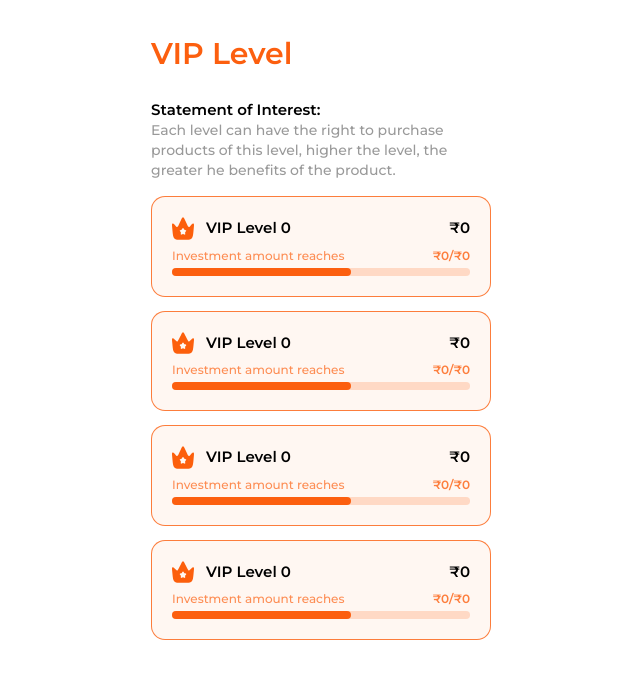
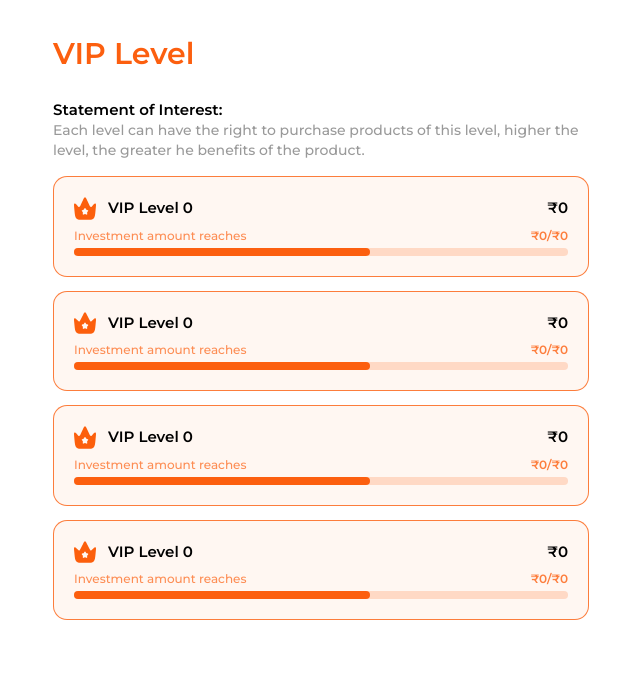
Before and after one commit to codeAntu/incofund-react, a React (Vite) app: page / in a window 1280 px wide. Shown: the top 678 px of the page, without its empty margins (319-959 px from the left). Built offline with nearby package versions, Linux system fonts and the light colour scheme.

Commit message:
Add tailwind.css and update max-width in index.css

```diff
--- a/package.json
+++ b/package.json
@@ -9,7 +9,8 @@
     "lint": "eslint . --ext ts,tsx --report-unused-disable-directives --max-warnings 0",
     "preview": "vite preview",
     "prettier": "prettier --check . ",
-    "prettier:fix": "prettier --write ."
+    "prettier:fix": "prettier --write .",
+    "tailwind-build": "npx tailwindcss -o tailwind.css"
   },
   "dependencies": {
     "lucide-react": "^0.358.0",
--- a/src/index.css
+++ b/src/index.css
@@ -27,7 +27,7 @@
     @apply flex min-h-[100dvh] justify-center;
   }
   .maxWidth {
-    @apply w-full max-w-[380px] p-5;
+    @apply w-full max-w-xl p-5;
   }
   .header {
     @apply py-4 text-3xl font-semibold text-accent;
```
Also changed, not shown: src/popUp/tailwind.js (renamed from src/popUp/index.js), 1 other file (tests, documents, lock files or other folders).
